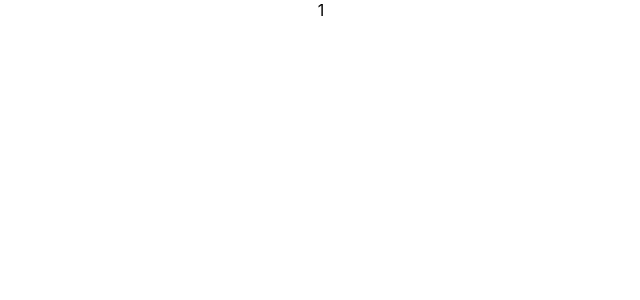
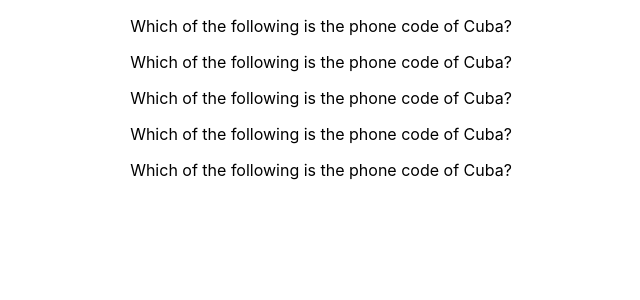
Before and after one commit to DBlack2021/country-quiz, a React (Create React App) app: page / in a window 1280 px wide. Both pictures are taken after a click on the button "Start". Shown: the top 300 px of the page, without its empty margins (319-959 px from the left). Built offline with nearby package versions, Linux system fonts and the light colour scheme.

Commit message:
question filling

```diff
--- a/src/components/Game.jsx
+++ b/src/components/Game.jsx
@@ -1,10 +1,25 @@
-import React from 'react'
+import React, { useState, useEffect } from 'react'
 import { TestQuestion } from '../TestData/TestData'
 
 export default function Game({ numQuestions }) {
+
+  const [currentQ, setCurrentQ] = useState(0)
+  const [questions, setQuestions] = useState([]);
+  useEffect(() => {
+    const qArr = new Array(5).fill(TestQuestion);
+    setQuestions(Array.from(qArr));
+    //generate questions?
+    return () => {
+      //unmounting
+    }
+
+  }, [])
+
   return (
     <div>
-      {numQuestions}
+      {questions.map(question => (
+        <p key={question.question}>{question.question}</p>
+      ))}
     </div>
   )
 }
```
